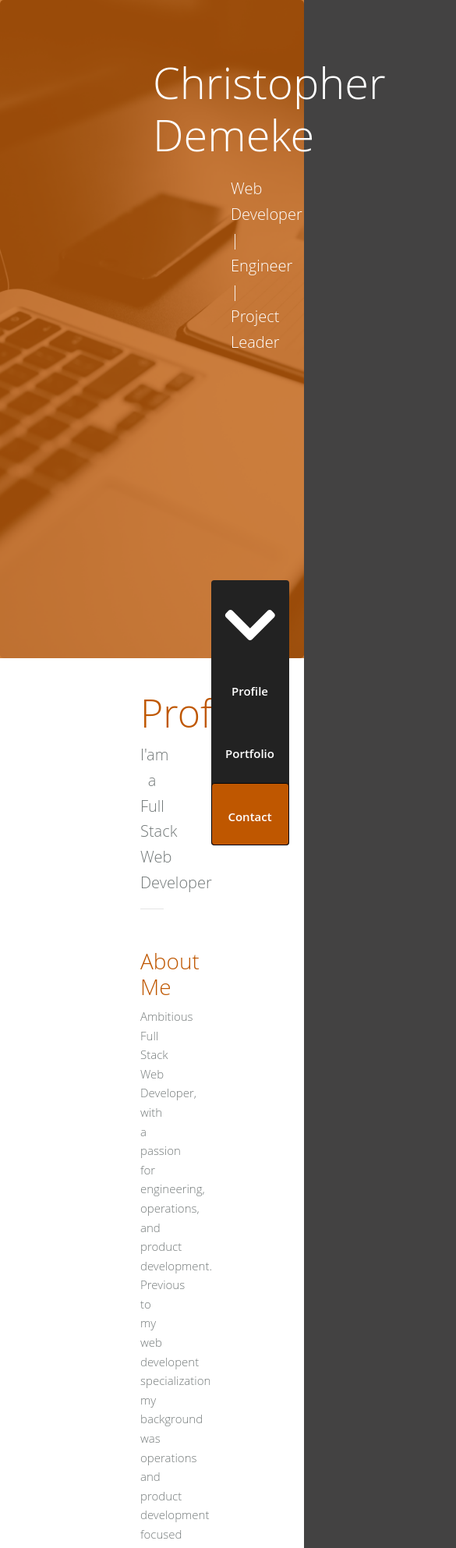
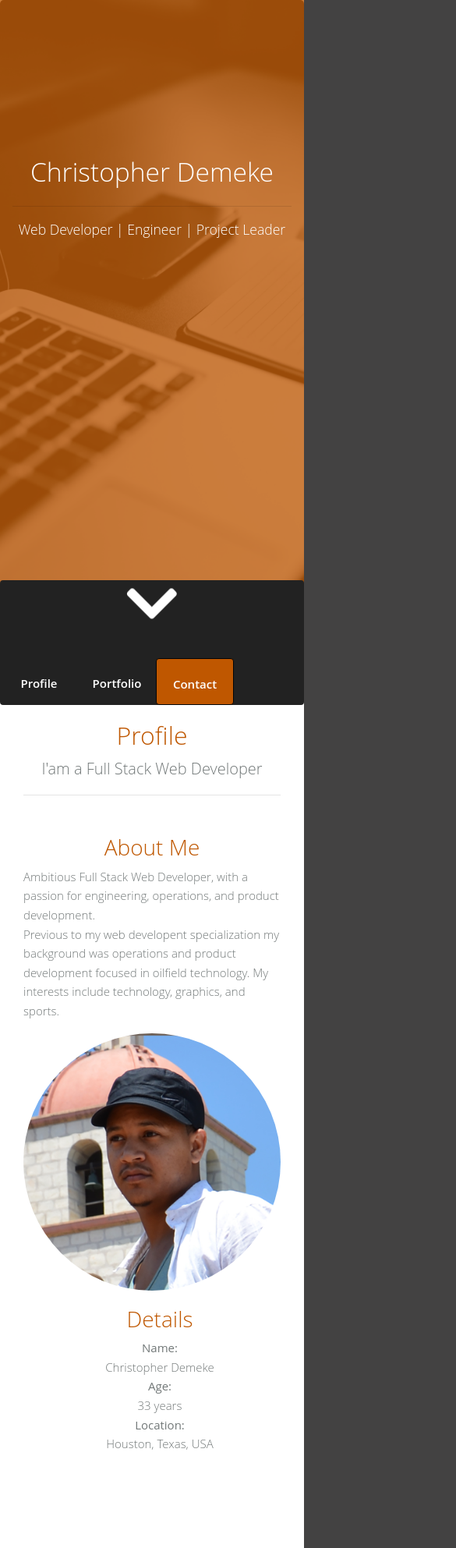
Before and after one commit to Cdemeke1227/christopher-demeke, a plain HTML site: page index.html in a window 390 px wide. Shown: the top 1985 px of the page at 78% size, 585 px wide, since content can reach past the window. Drawn offline with nearby package versions, Linux system fonts and the light colour scheme.

Commit message:
Updated for mobile resposiveness

```diff
--- a/assets/css/style.css
+++ b/assets/css/style.css
@@ -1,7 +1,7 @@
 html, body {
     background: #434242;
     font-family: 'Open Sans', sans-serif !important;
-    height: 100%;
+    /* height: 100%; */
 }
 body {
     background: #F3EFE0;
@@ -10,9 +10,9 @@ body {
 }
 /* ========================== */
 
-h1, h2, h3, h4, h5, {
+h1, h2, h3, h4, {
     font-family: 'Open Sans', sans-serif !important;
-    margin-bottom: 20px;
+    /* margin-bottom: 20px; */
 }
 h1 {
     font-weight: 700;
@@ -24,15 +24,15 @@ h2,h3 {
     /* margin-bottom: 10px; */
 }
 h2 {
-    font-size: 50px;
+    /* font-size: 50px; */
     text-align: center;
 }
 
 p.top {
-    font-size: 20px;
+    font-size: 1.2rem;
     text-align: center;
     color: #FFFFFF;
-    margin: 20px 100px;
+    /* margin: 20px 100px; */
 }
 p.lead {
     text-align: center;
@@ -45,18 +45,13 @@ p {
 }
 figcaption h3 {
     color: #FFF;
-    font-size: 15px;
+    font-size: 1rem;
 }
 figcaption p {
     color: #FFF;
-    font-size: 13px;
+    font-size: .8rem;
 }
-.icon {
-    display: inline-block;
-    background: white;
-    height: 32px;
-    width: 32px;
-}
+
 /* ========================== */
 .jumbotron {
     background-color: #030406;
@@ -76,7 +71,6 @@ figcaption p {
     z-index: 4;
     color: #FFFFFF;
 }
-
 .jumbotron .overlay {
     background-color: #bf5700;
     position: absolute;
@@ -102,7 +96,12 @@ figcaption p {
     z-index: 6;
 }
 .fa-chevron-down {
-    size: 7x;
+    /* size: 7x; */
+    color: #FFFFFF;
+    margin-top: 20px;
+}
+.fa-angle-right {
+    /* size: 7x; */
     color: #FFFFFF;
     margin-top: 20px;
 }
@@ -163,11 +162,7 @@ figcaption p {
   }
   /* ++++++++++++++ */
 
-.fa-asterisk {
-    size: 7x;
-    color: #FFFFFF;
-    margin-top: 10px;
-}
+
 /* ========================== */
 /* Nav */
 
@@ -230,6 +225,9 @@ figcaption p {
     margin-top: 50px;
     margin-bottom: 50px;
 }
+.profileColDetails {
+    margin-left: 20px;
+}
 #about {
     /* height: 300px; */
     margin-bottom: 20px;
@@ -263,6 +261,7 @@ border-radius: 50%;
 }
 #portfolio figure img {
     width: 100%;
+    border-radius: 50%;
 }
 #portfolio figure figcaption {
     padding-top: 20px;
@@ -294,12 +293,8 @@ width: 100%;
     position: absolute;
     top: 0px;
     right: 0px;
-    width: 60px;
-    height: 60px;
 }
 #portfolio figure .icon {
-    font-size: 18px;
-    line-height: 18px;
     padding: 15px;
 }
 /* ++++++++++++++ */
@@ -394,6 +389,80 @@ figure.effect:hover p {
     width: 100%;
 	}
 /* ========================== */
+@media (max-width: 767px) {
+
+    .jumbotron .container {
+        top: 20%;
+        padding: 0px;
+        /* padding: 40px; */
+    }
+
+    .jumbotron .scroll-down {
+        width: 100%;
+        right: 0px;
+    }
+    .jumbotron .display-4 {
+        font-size: 2.1rem;
+        font-weight: 300;
+        line-height: 1;
+        padding: 10px;
+        /* left: 50%; */
+
+
+    }
+    .jumbotron p {
+        font-size: 1.1rem;
+        font-weight: 200;
+        line-height: 1.5;
+    }
+    p.top {
+        margin: 0px;
+        text-align: center;
+        overflow: hidden;
+    }
+
+    .navbar {
+        left: 0px;
+        width: 100%;
+    }
+    .navbar .nav > li {
+        height: 60px;
+    }
+    .navbar .nav >li a {
+        height: 60px;
+        text-align: center;
+        padding-top: 20px;
+        font-weight: 600;
+        color: #FFFFFF;
+    }
+
+
+    .container {
+        padding: 80px 30px;
+        min-width: 280px;
+    }
+    .profileRow h3 {
+        text-align: center;
+    }
+    .profileColDetails {
+        text-align: center;
+        margin-top: 20px;
+    }
+
+
+    .fixed .navbar {
+        position: fixed;
+        top: 0px;
+    }
+
+    #portfolio figure img {
+        width: 100%;
+        border-radius: 0%;
+    }
+
+
+
+}
 /* ========================== */
 /* ========================== */
 /* ========================== */
--- a/assets/javascript/script.js
+++ b/assets/javascript/script.js
@@ -61,7 +61,7 @@ $(document).ready(function () {
 	}
 
 	function applyScrollSpy() {
-		$('#navbar-example').on('activate.bs.scrollspy', function () {
+		$('#navbar-hover').on('activate.bs.scrollspy', function () {
 			window.location.hash = $('.nav .active a').attr('href').replace('#', '#/');
 		});
 	}
--- a/index.html
+++ b/index.html
@@ -19,8 +19,8 @@
     <div id="top" class="jumbotron">
         <div class="container">
             <h1 class="display-4">Christopher Demeke</h1>
+            <hr>
             <p class="top">Web Developer | Engineer | Project Leader</p>
-            <hr class="my-4">
             <!-- <p class="top"> If your having Overflow Errors I feel bad for you son, I got 99 problems but but my Stack ain't one!</p> -->
         </div>
         <div class="overlay"></div>
@@ -31,7 +31,13 @@
     </div>
 
     <nav id="navbar-hover" class="navbar rounded-bottom">
-        <a class="navbar-nav"></a>
+        <!-- <a class="navbar-nav"></a> -->
+
+        <!-- <a class="navbar-brand" href="#"></a> -->
+        <!-- <button class="navbar-toggler" type="button" data-toggle="collapse" data-target="#nav" aria-controls="navbarToggleExternalContent"
+            aria-expanded="false" aria-label="Toggle navigation">
+            <i class="fas fa-angle-right"></i>
+        </button> -->
 
         <div class="collapse navbar-collapse" id="navbarTogglerDemo01"></div>
 
@@ -64,10 +70,11 @@
                         focused in oilfield technology. My interests include technology, graphics, and sports.
                     </p>
                 </div>
-                <div class="col-md-4 ">
+                <div class="col-md-4 profileColImg ">
                     <img src="./assets/images/Chris.jpg" alt="Chris">
                 </div>
-                <div class="col-md-4 ">
+                <div class="col-md-4">
+                    <div class="profileColDetails">
                         <h3>Details</h3>
                         <p>
                             <strong>Name:</strong>
@@ -81,7 +88,8 @@
                         </p>
                     </div>
                 </div>
-
+            </div>
+        </div>
 
         <div id="portfolio" class="container">
             <h2>Portfolio</h2>
@@ -208,7 +216,7 @@
                             <p>LIRI is a Language Interpretation and Recognition Interface. </p>
                             <p>
                                 <strong>Tags: </strong>Node.js</p>
-                                <a href="https://github.com/Cdemeke1227/liri-node-app.git" target="_blank">Try It!</a>
+                            <a href="https://github.com/Cdemeke1227/liri-node-app/blob/master/README.md" target="_blank">Try It!</a>
                             <span class="icon rounded">
                                 <i class="fas fa-external-link-alt fa-2x"></i>
                             </span>
@@ -224,7 +232,7 @@
                             <p>bamAMAZON is a Naurto themed storefront that tracks equipment inventory.</p>
                             <p>
                                 <strong>Tags: </strong>Node.js, MySQL</p>
-                                <a href="https://github.com/Cdemeke1227/bamazon.git" target="_blank">Try It!</a>
+                            <a href="https://github.com/Cdemeke1227/bamazon/blob/master/README.md" target="_blank">Try It!</a>
                             <span class="icon rounded">
                                 <i class="fas fa-external-link-alt fa-2x"></i>
                             </span>
```
Also changed, not shown: 1 other file. Lines whose indentation alone changed are shown as unchanged.
